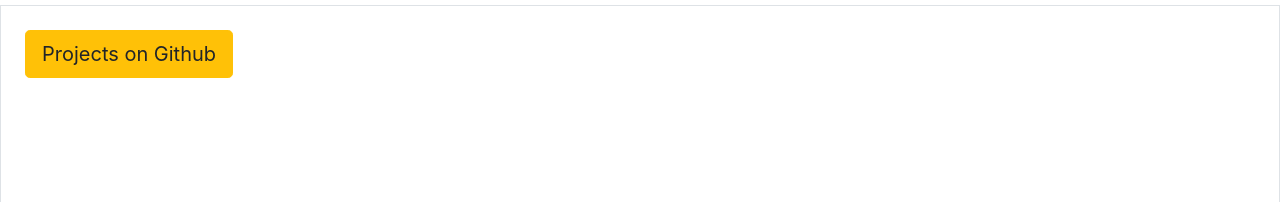
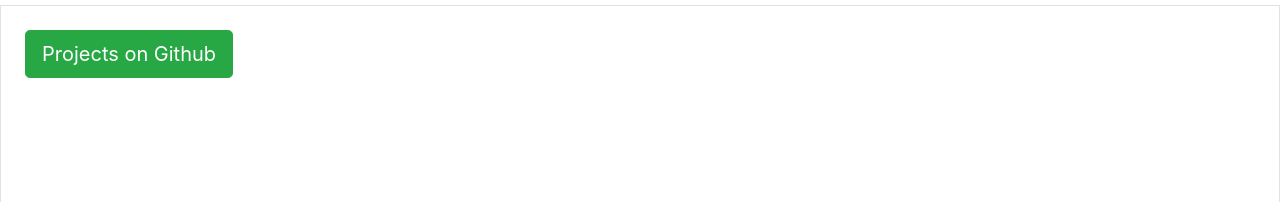
Before and after one commit to EricSei/EricSei-old-porfolio, a website: page index.html in a window 1280 px wide. Shown: the part 1031-1233 px from the top of the page. Drawn offline with nearby package versions, Linux system fonts and the light colour scheme.

Commit message:
update profile

```diff
--- a/index.html
+++ b/index.html
@@ -79,7 +79,7 @@
 
          <div class="projects row border boder-primary">
             <p class="lead resume dib br3 pa3 ma2 grow bw2 showdow-1">
-              <a class="btn btn-warning btn-lg" target="_blank" href="https://github.com/EricSei" role="button"> Projects on Github </a>
+              <a class="btn btn-success btn-lg" target="_blank" href="https://github.com/EricSei" role="button"> Projects on Github </a>
             </p>
         </div>
 
```
